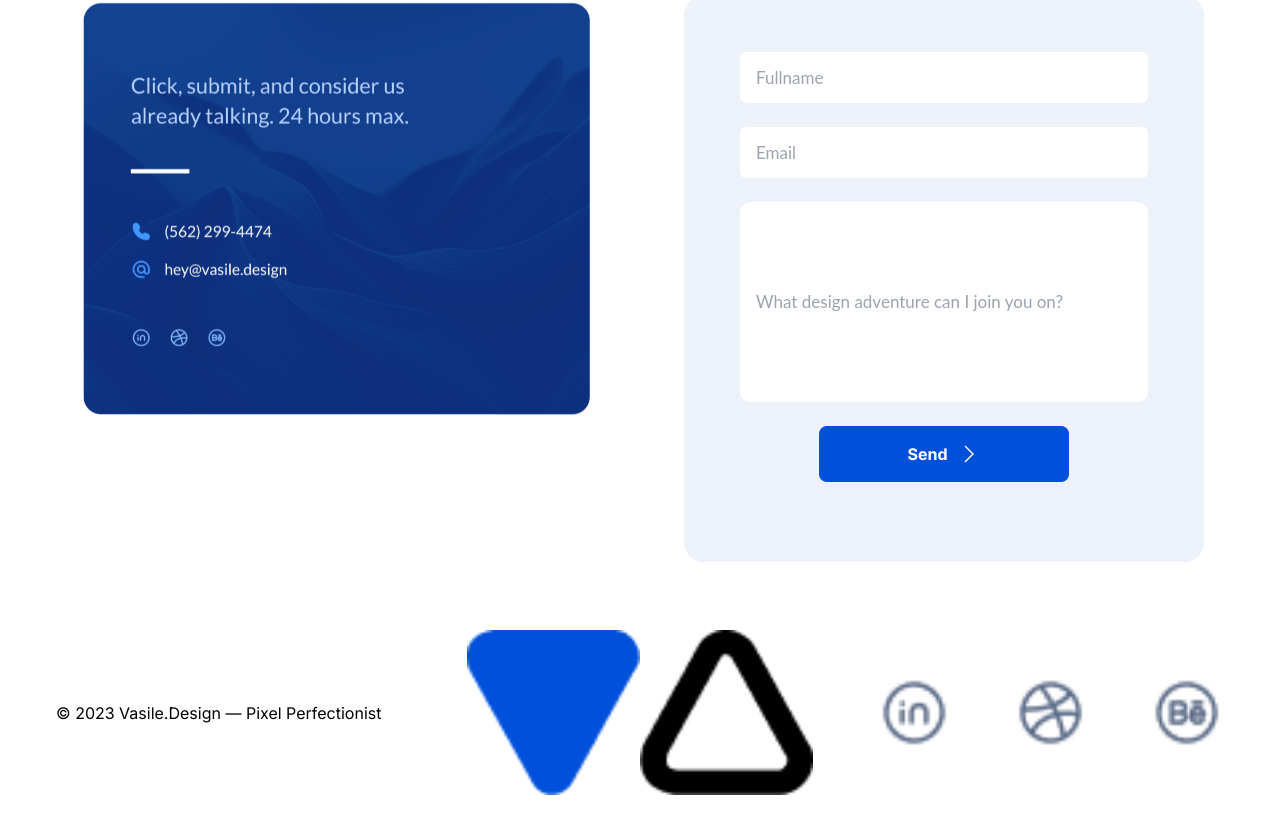
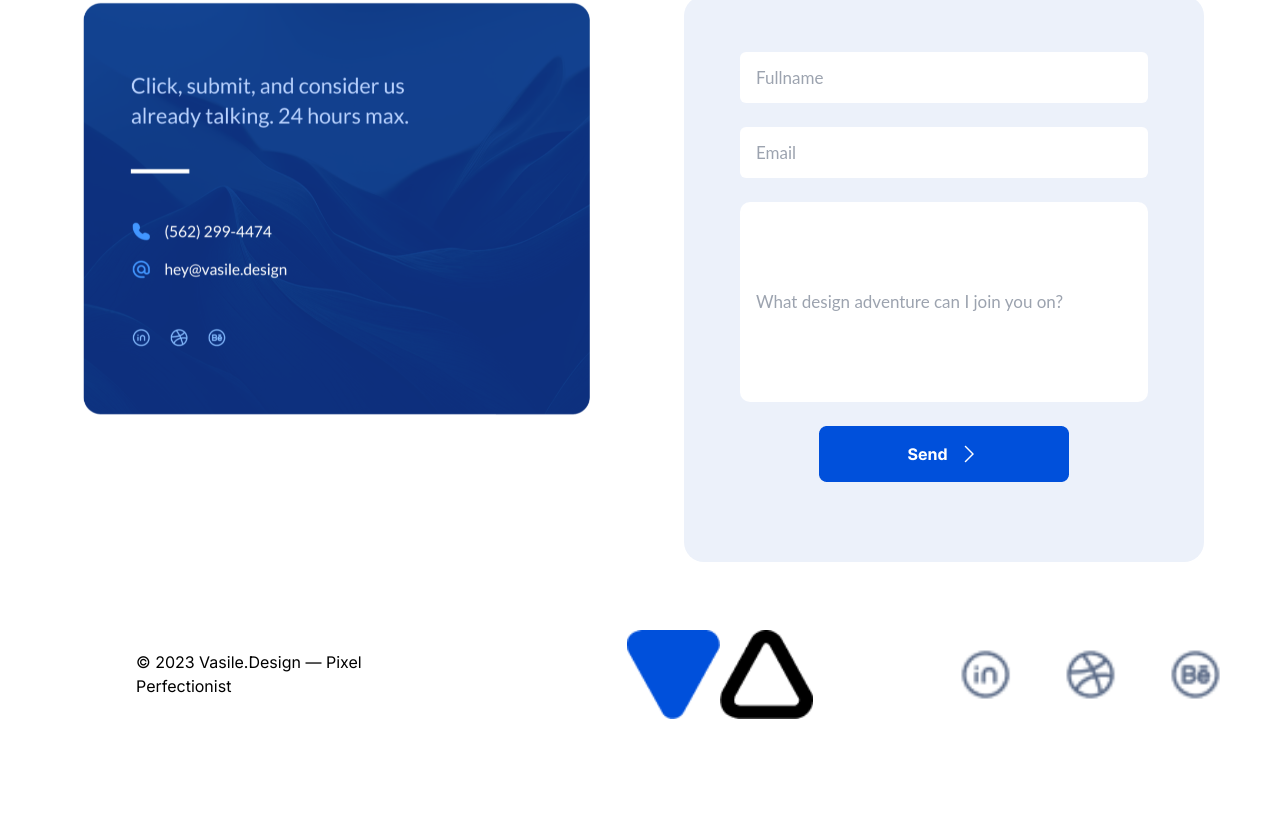
Before and after one commit to Mjvirusofficial/hompage, a Next.js app: page / in a window 1280 px wide. Shown: the part 5567-6400 px from the top of the page. After the commit the page ends 6342 px from the top, so only its background shows below. Built offline with nearby package versions, Linux system fonts and the light colour scheme.

Commit message:
Now complete

```diff
--- a/src/app/Component/Footer.jsx
+++ b/src/app/Component/Footer.jsx
@@ -27,15 +27,15 @@ function Footer() {
      </div>
     </div>    */}
 
-      <div class="grid grid-cols-3 gap-4 flex justify-around items-center ">
-        <div class=" p-4">
+      <div class="grid grid-cols-3 gap-4 flex justify-between items-center ">
+        <div class="md:ml-20 p-4">
         <p>© 2023 Vasile.Design — Pixel Perfectionist</p>
         </div>
-        <div class="flex  p-4">
-        <Image src={lg1} height={'61.81px'} width={'361px'} />
+        <div class="flex md:ml-20  p-4">
+        <Image className='sm:ml-20'  src={lg1} height={'61.81px'} width={'361px'} />
         <Image src={lg2} height={'61.81px'} width={'361px'} />
         </div>
-        <div class=" p-4">
+        <div class="md:ml-20 p-4">
         <Image src={f3} height={'61.81px'} width={'361px'} />
         </div>
       </div>
```
